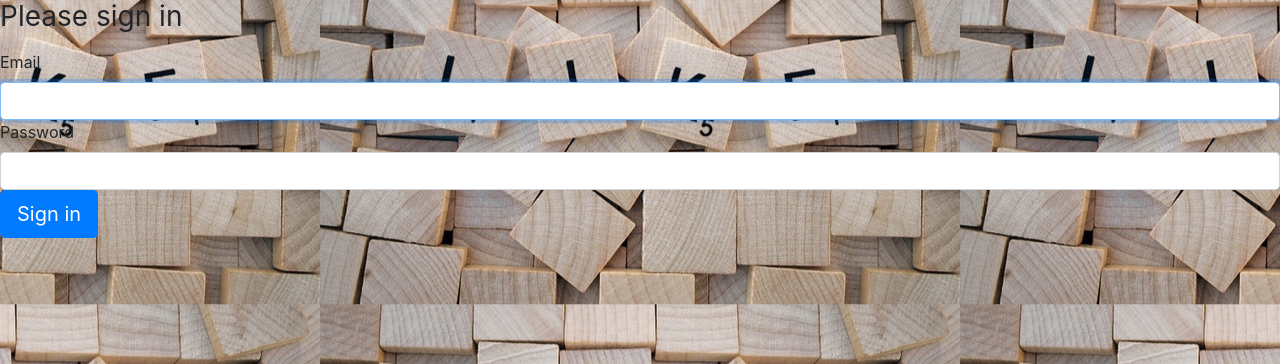
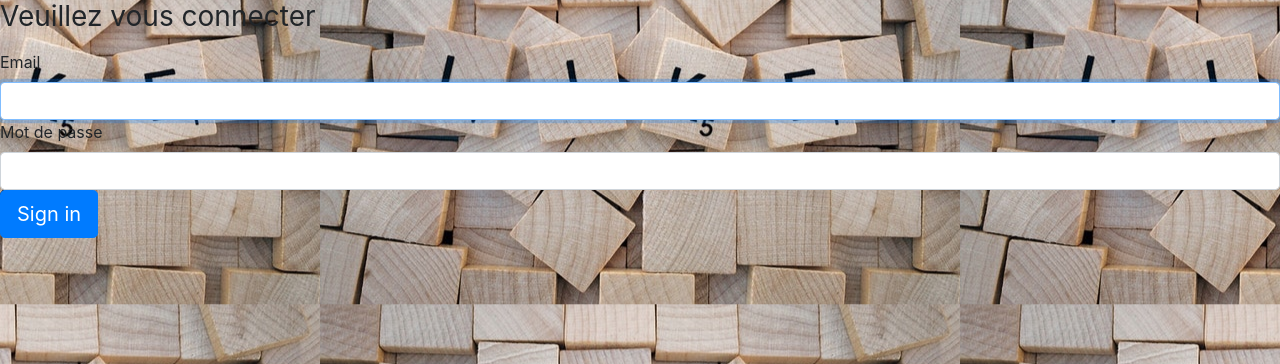
Before and after one commit to O-Dience/Website, a Symfony app: template templates/security/login.html.twig in a window 1280 px wide. Shown: the part 56-420 px from the top of the page. Run offline with Twig, Linux system fonts and the light colour scheme; the template is opened without the code that fills it, so the values that code supplies are empty; some libraries are stand-ins or nearby versions.

Commit message:
login + logged name in nav working

```diff
--- a/src/Security/MainAuthenticator.php
+++ b/src/Security/MainAuthenticator.php
@@ -98,7 +98,6 @@ class MainAuthenticator extends AbstractFormLoginAuthenticator implements Passwo
         if ($targetPath = $this->getTargetPath($request->getSession(), $providerKey)) {
             return new RedirectResponse($targetPath);
         }
-        dump($user->getRoles());
         // Redirect user according to his role
         // TU PEUX CHANGER LE NOM DES ROUTES MON GRAND TOUT EST DEJA FONCTIONNEL :)
         if (in_array( "ROLE_ADMIN", $user->getRoles() )){
--- a/templates/partials/_nav.html.twig
+++ b/templates/partials/_nav.html.twig
@@ -22,6 +22,11 @@
       <li class="nav-item">
         <a class="nav-link disabled" href="#" tabindex="-1" aria-disabled="true">Disabled</a>
       </li>
+      {% if app.user %}
+      <li class="nav-item">
+        {{ app.user.username }}, <a href="{{ path('app_logout') }}">Se déconnecter</a>
+      </li>
+      {% endif %}
     </ul>
   </div>
   {% endif %}
--- a/templates/security/login.html.twig
+++ b/templates/security/login.html.twig
@@ -1,6 +1,6 @@
 {% extends 'base.html.twig' %}
 
-{% block title %}Log in!{% endblock %}
+{% block title %}Se connecter{% endblock %}
 
 {% block body %}
 <form method="post">
@@ -10,14 +10,14 @@
 
     {% if app.user %}
         <div class="mb-3">
-            You are logged in as {{ app.user.username }}, <a href="{{ path('app_logout') }}">Logout</a>
+            Connecté en tant que {{ app.user.username }}, <a href="{{ path('app_logout') }}">Se déconnecter</a>
         </div>
     {% endif %}
 
-    <h1 class="h3 mb-3 font-weight-normal">Please sign in</h1>
+    <h1 class="h3 mb-3 font-weight-normal">Veuillez vous connecter</h1>
     <label for="inputEmail">Email</label>
     <input type="email" value="{{ last_username }}" name="email" id="inputEmail" class="form-control" required autofocus>
-    <label for="inputPassword">Password</label>
+    <label for="inputPassword">Mot de passe</label>
     <input type="password" name="password" id="inputPassword" class="form-control" required>
 
     <input type="hidden" name="_csrf_token"
```
